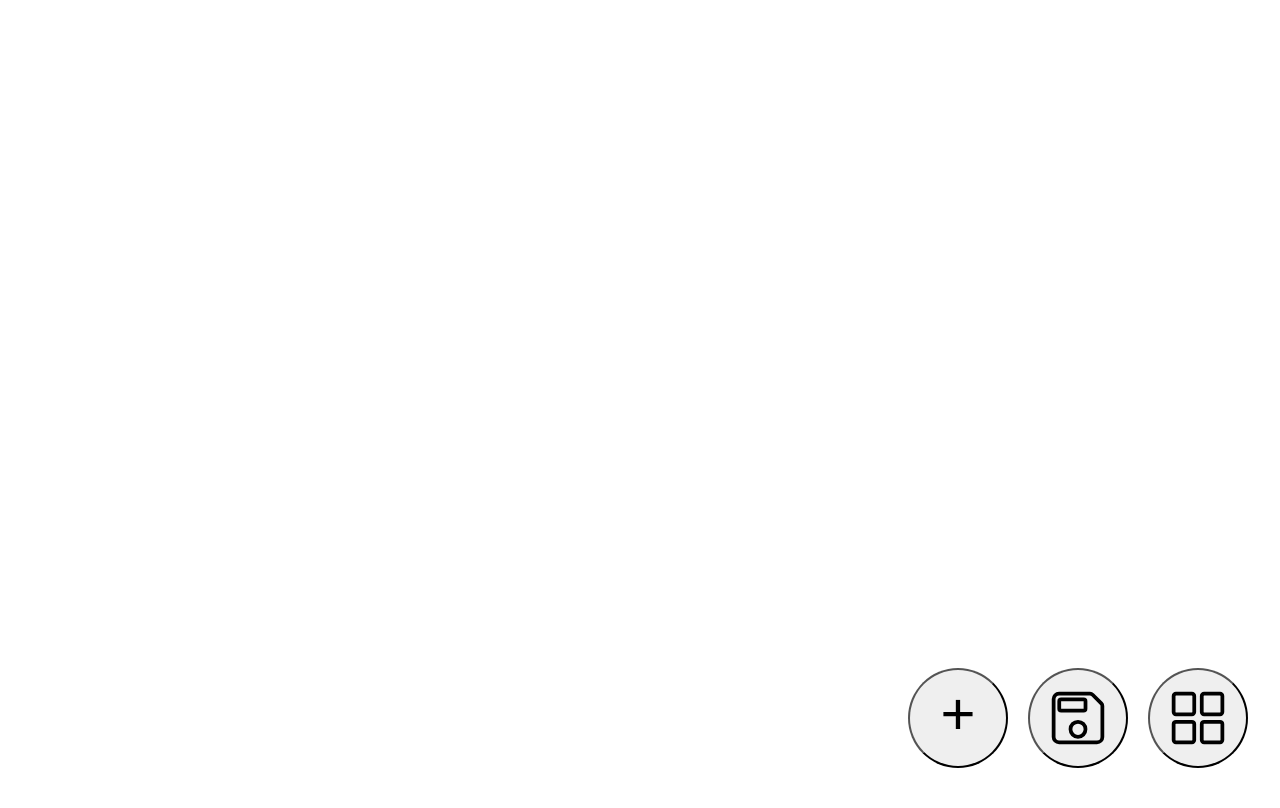
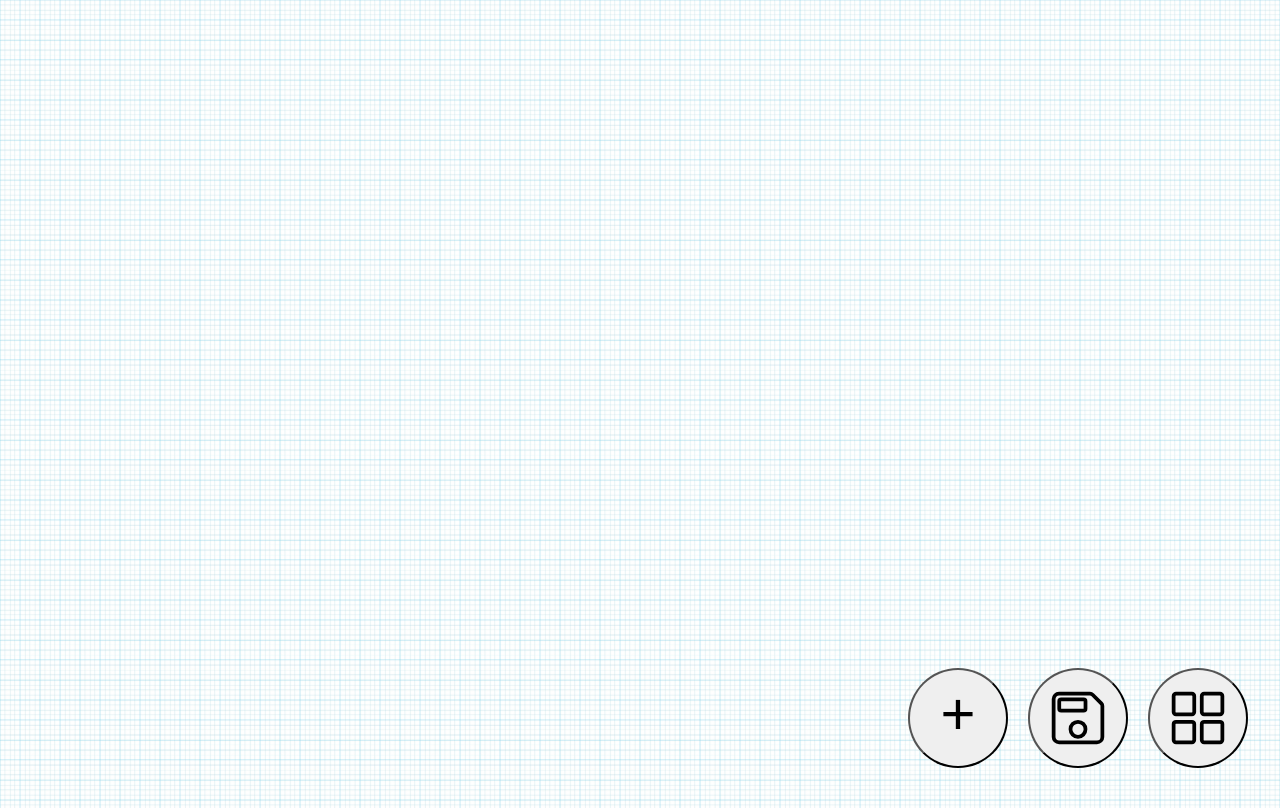
Before and after one commit to jbanjo/cards, a plain HTML site: page index.html in a window 1280 px wide. Drawn offline with nearby package versions, Linux system fonts and the light colour scheme.

Commit message:
Update styles.css

```diff
--- a/styles/styles.css
+++ b/styles/styles.css
@@ -1,5 +1,5 @@
 body {
-    background-image: url(grid.png);
+    background-image: url(../images/grid.png);
     background-repeat: repeat;
     background-size: 200px;
 
```
